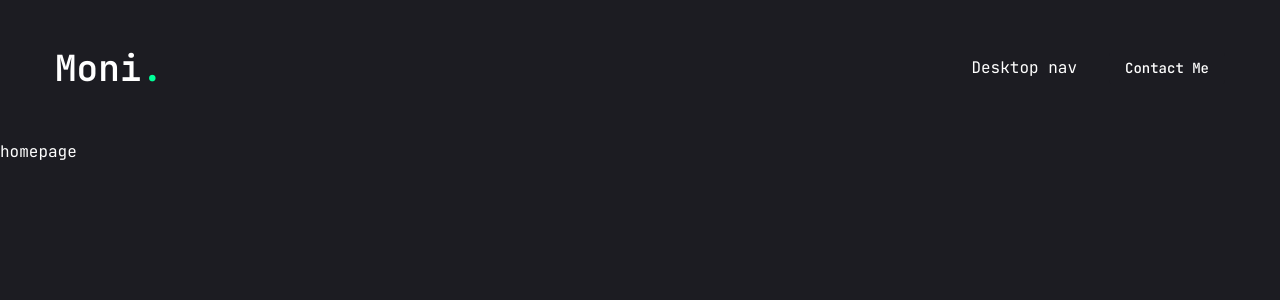
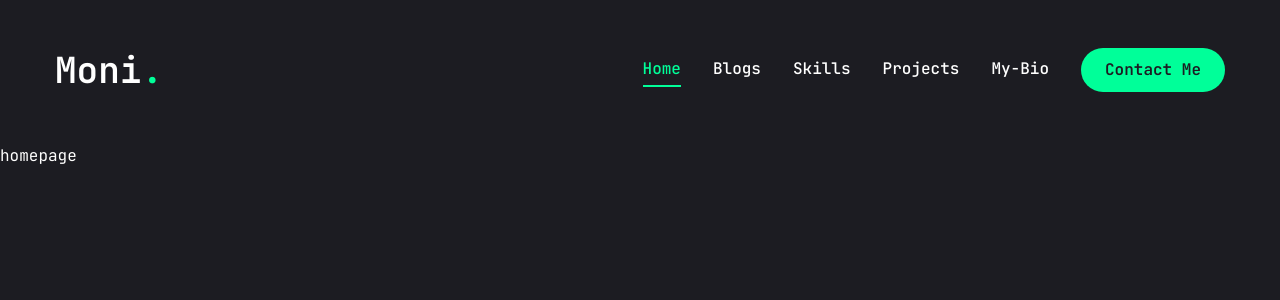
Before and after one commit to Monika-3/moni-portfolio, a Next.js app: page / in a window 1280 px wide. Shown: the top 300 px of the page. Built offline with nearby package versions, Linux system fonts and the light colour scheme.

Commit message:
feat: Mobile nav bar

```diff
--- /dev/null
+++ b/app/blogs/page.jsx
@@ -0,0 +1,9 @@
+
+
+const Blogs = () => {
+    return (
+        <div>Blogs page</div>
+    )
+}
+
+export default Blogs;
--- a/app/layout.jsx
+++ b/app/layout.jsx
@@ -3,15 +3,15 @@
 import "./globals.css";
 
 //components
-import Header from "@/components/Header"
+import Header from "@/components/Header";
+import PageTransition from "@/components/PageTransition";
+import StairTransition from "@/components/StairTransition";
 
-const jet  = JetBrains_Mono({
+const jet = JetBrains_Mono({
   subsets: ["latin"],
-  weight:["100","200","300","400","500","600","700","800"],
+  weight: ["100", "200", "300", "400", "500", "600", "700", "800"],
   variable: "--font-jet",
 });
-
-
 
 export const metadata = {
   title: "Create Next App",
@@ -20,10 +20,11 @@
 
 export default function RootLayout({ children }) {
   return (
-    <html lang="en" className={jet.variable} >
+    <html lang="en" className={jet.variable}>
       <body>
-        <Header/>
-        {children}
+        <Header />
+        <StairTransition/>
+        <PageTransition>{children}</PageTransition>
       </body>
     </html>
   );
--- /dev/null
+++ b/app/mybio/page.jsx
@@ -0,0 +1,8 @@
+
+const Mybio = () => {
+    return (
+        <div> Mybio page</div>
+    )
+}
+
+export default Mybio;
--- /dev/null
+++ b/app/projects/page.jsx
@@ -0,0 +1,8 @@
+
+const Projects = () => {
+    return (
+        <div> Projects page</div>
+    )
+}
+
+export default Projects;
--- /dev/null
+++ b/app/skills/page.jsx
@@ -0,0 +1,8 @@
+
+const Skills = () => {
+    return (
+        <div>Skills page</div>
+    )
+}
+
+export default Skills;
--- a/components/Header.jsx
+++ b/components/Header.jsx
@@ -1,3 +1,4 @@
+"use client";
 import Link from "next/link";
 import { Button } from "./ui/button";
 
--- /dev/null
+++ b/components/MobileNav.jsx
@@ -0,0 +1,69 @@
+"use client";
+
+import { Sheet, SheetContent, SheetTrigger } from "@/components/ui/sheet";
+import { usePathname } from "next/navigation";
+import Link from "next/link";
+import { CiMenuFries } from "react-icons/ci";
+
+const links = [
+  {
+    name: "Home",
+    path: "/",
+  },
+  {
+    name: "Blogs",
+    path: "/blogs",
+  },
+  {
+    name: "Skills",
+    path: "/skills",
+  },
+  {
+    name: "Projects",
+    path: "/projects",
+  },
+  {
+    name: "My-Bio",
+    path: "/mybio",
+  },
+];
+
+const MobileNav = () => {
+  const pathname = usePathname();
+  return (
+    <Sheet>
+      <SheetTrigger className="flex justify-center items-center">
+        <CiMenuFries className="text-[32px] text-accent" />
+      </SheetTrigger>
+      <SheetContent className="flex flex-col">
+        {/*logo*/}
+        <div className="mt-32 mb-40 text-center text-2xl">
+          <Link href="/">
+            <h1 className="text-4xl font-semibold">
+              Moni<span className="text-accent">.</span>
+            </h1>
+          </Link>
+        </div>
+        {/* nav */}
+        <nav className="flex flex-col justify-center items-center gap-8">
+          {links.map((link, index) => {
+            return (
+              <Link
+                href={link.path}
+                key={index}
+                className={`${
+                  link.path === pathname &&
+                  "text-accent border-b-2 border-accent"
+                }text-xl capitalize hover:text-accent transition-all`}
+              >
+                {link.name}
+              </Link>
+            );
+          })}
+        </nav>
+      </SheetContent>
+    </Sheet>
+  );
+};
+
+export default MobileNav;
--- a/components/Nav.jsx
+++ b/components/Nav.jsx
@@ -1,11 +1,44 @@
-"use Client";
+"use client";
 
 import Link from "next/link";
+import { usePathname } from "next/navigation";
+
+const links = [
+  {
+    name: "Home",
+    path: "/",
+  },
+  {
+    name: "Blogs",
+    path: "/blogs",
+  },
+  {
+    name: "Skills",
+    path: "/skills",
+  },
+  {
+    name: "Projects",
+    path: "/projects",
+  },
+    {
+    name: "My-Bio",
+    path: "/mybio",
+  },
+];
 
 const Nav = () => {
-    return(
-        <nav>Desktop nav</nav>
-    )
-}
+    const pathname = usePathname();
+  return (
+    <nav className="flex gap-8">
+      {links.map((link, index) => {
+        return (
+          <Link href={link.path} key={index} className={`${link.path === pathname && "text-accent border-b-2 border-accent"} capitalize font-medium hover:text-accent transition-all`}>
+            {link.name}
+          </Link>
+        );
+      })}
+    </nav>
+  );
+};
 
 export default Nav;
--- a/components/ui/button.jsx
+++ b/components/ui/button.jsx
@@ -1,30 +1,23 @@
-import * as React from "react"
-import { Slot } from "@radix-ui/react-slot"
+import * as React from "react";
+import { Slot } from "@radix-ui/react-slot";
 import { cva } from "class-variance-authority";
 
-import { cn } from "@/lib/utils"
+import { cn } from "@/lib/utils";
 
 const buttonVariants = cva(
-  "inline-flex items-center justify-center gap-2 whitespace-nowrap rounded-md text-sm font-medium transition-all disabled:pointer-events-none disabled:opacity-50 [&_svg]:pointer-events-none [&_svg:not([class*='size-'])]:size-4 shrink-0 [&_svg]:shrink-0 outline-none focus-visible:border-ring focus-visible:ring-ring/50 focus-visible:ring-[3px] aria-invalid:ring-destructive/20 dark:aria-invalid:ring-destructive/40 aria-invalid:border-destructive",
+  "inline-flex items-center justify-center whitespace-nowrap rounded-full text-base font-semibold ring-offset-white transition-colors",
   {
     variants: {
       variant: {
-        default:
-          "bg-primary text-primary-foreground shadow-xs hover:bg-primary/90",
-        destructive:
-          "bg-destructive text-white shadow-xs hover:bg-destructive/90 focus-visible:ring-destructive/20 dark:focus-visible:ring-destructive/40 dark:bg-destructive/60",
+        default: "bg-accent text-primary hover:bg-accent-hover",
+        primary: "bg-primary text-white",
         outline:
-          "border bg-background shadow-xs hover:bg-accent hover:text-accent-foreground dark:bg-input/30 dark:border-input dark:hover:bg-input/50",
-        secondary:
-          "bg-secondary text-secondary-foreground shadow-xs hover:bg-secondary/80",
-        ghost:
-          "hover:bg-accent hover:text-accent-foreground dark:hover:bg-accent/50",
-        link: "text-primary underline-offset-4 hover:underline",
+          "border border-accent bg-transparent text-accent hover:bg-accent hover:text-primary",
       },
       size: {
-        default: "h-9 px-4 py-2 has-[>svg]:px-3",
-        sm: "h-8 rounded-md gap-1.5 px-3 has-[>svg]:px-2.5",
-        lg: "h-10 rounded-md px-6 has-[>svg]:px-4",
+        default: "h-[44px] px-6",
+        md: "h-[48px] px-6",
+        lg: "h-[56px] px-8 text-sm uppercase tracking-[2px]",
         icon: "size-9",
       },
     },
@@ -33,23 +26,18 @@
       size: "default",
     },
   }
-)
+);
 
-function Button({
-  className,
-  variant,
-  size,
-  asChild = false,
-  ...props
-}) {
-  const Comp = asChild ? Slot : "button"
+function Button({ className, variant, size, asChild = false, ...props }) {
+  const Comp = asChild ? Slot : "button";
 
   return (
     <Comp
       data-slot="button"
       className={cn(buttonVariants({ variant, size, className }))}
-      {...props} />
+      {...props}
+    />
   );
 }
 
-export { Button, buttonVariants }
+export { Button, buttonVariants };
--- a/components/ui/sheet.jsx
+++ b/components/ui/sheet.jsx
@@ -5,6 +5,7 @@
 import { XIcon } from "lucide-react"
 
 import { cn } from "@/lib/utils"
+import { IoMdClose } from "react-icons/io"
 
 function Sheet({
   ...props
@@ -57,9 +58,9 @@
       <SheetPrimitive.Content
         data-slot="sheet-content"
         className={cn(
-          "bg-background data-[state=open]:animate-in data-[state=closed]:animate-out fixed z-50 flex flex-col gap-4 shadow-lg transition ease-in-out data-[state=closed]:duration-300 data-[state=open]:duration-500",
+          "bg-primary data-[state=open]:animate-in data-[state=closed]:animate-out fixed z-50 flex flex-col gap-4 shadow-lg transition ease-in-out data-[state=closed]:duration-300 data-[state=open]:duration-500",
           side === "right" &&
-            "data-[state=closed]:slide-out-to-right data-[state=open]:slide-in-from-right inset-y-0 right-0 h-full w-3/4 border-l sm:max-w-sm",
+            "data-[state=closed]:slide-out-to-right data-[state=open]:slide-in-from-right inset-y-0 right-0 h-full w-3/4  sm:max-w-sm",
           side === "left" &&
             "data-[state=closed]:slide-out-to-left data-[state=open]:slide-in-from-left inset-y-0 left-0 h-full w-3/4 border-r sm:max-w-sm",
           side === "top" &&
@@ -71,8 +72,8 @@
         {...props}>
         {children}
         <SheetPrimitive.Close
-          className="ring-offset-background focus:ring-ring data-[state=open]:bg-secondary absolute top-4 right-4 rounded-xs opacity-70 transition-opacity hover:opacity-100 focus:ring-2 focus:ring-offset-2 focus:outline-hidden disabled:pointer-events-none">
-          <XIcon className="size-4" />
+          className="absolute right-8 top-8 transition-opacity outline-none">
+          <IoMdClose className="text-3xl text-accent" />
           <span className="sr-only">Close</span>
         </SheetPrimitive.Close>
       </SheetPrimitive.Content>
--- a/package.json
+++ b/package.json
@@ -17,10 +17,12 @@
     "@radix-ui/react-tooltip": "^1.2.8",
     "class-variance-authority": "^0.7.1",
     "clsx": "^2.1.1",
+    "framer-motion": "^12.23.12",
     "lucide-react": "^0.543.0",
     "next": "15.5.2",
     "react": "19.1.0",
     "react-dom": "19.1.0",
+    "react-icons": "^5.5.0",
     "tailwind-merge": "^3.3.1"
   },
   "devDependencies": {
```
Also changed, not shown: 1 other file (tests, documents, lock files or other folders).
